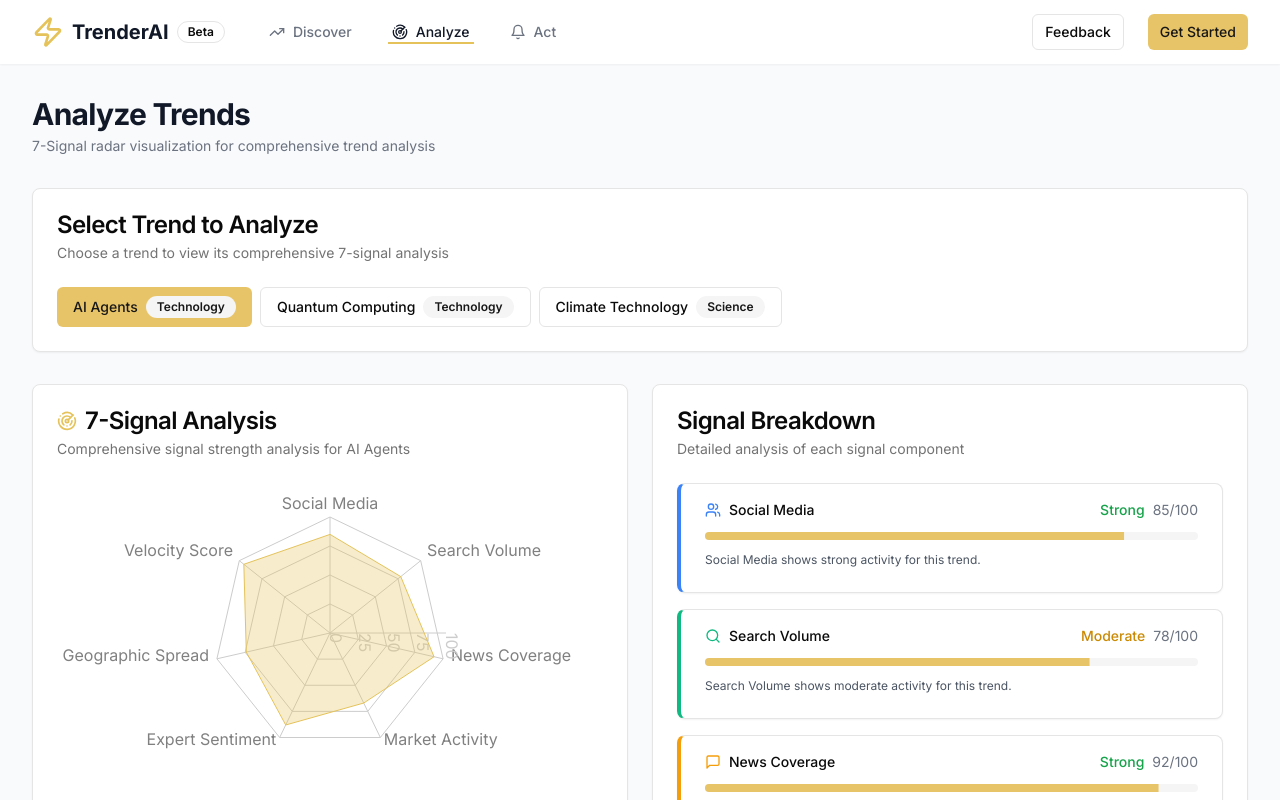
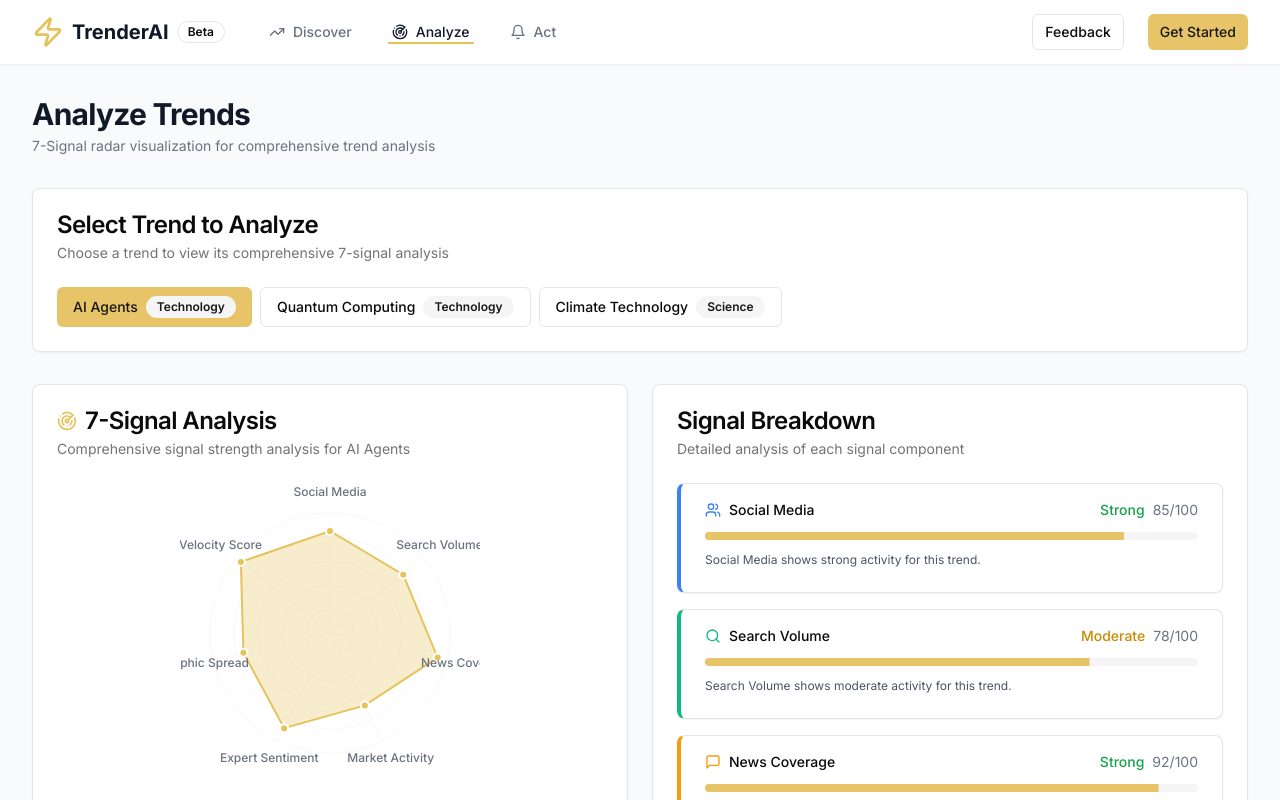
Before and after one commit to jshowlay/trenderai3, a Next.js app: page /analyze in a window 1280 px wide. Shown: the top 800 px of the page. Built offline with nearby package versions, Linux system fonts and the light colour scheme.

Commit message:
Replace Recharts with custom SVG radar chart
- Remove problematic Recharts dependency entirely
- Implement custom SVG-based radar chart component
- Fix JavaScript syntax errors during build
- Maintain same visual appearance and functionality
- Ensure Vercel deployment compatibility

```diff
--- a/components/radar-chart.tsx
+++ b/components/radar-chart.tsx
@@ -1,6 +1,5 @@
 'use client';
 
-import { Radar, RadarChart as RechartsRadarChart, PolarGrid, PolarAngleAxis, PolarRadiusAxis, ResponsiveContainer } from 'recharts';
 import type { RadarSignal } from '@/types/analysis';
 
 interface RadarChartProps {
@@ -9,29 +8,112 @@ interface RadarChartProps {
 }
 
 export function RadarChart({ data, height = 300 }: RadarChartProps) {
-  // Transform data for recharts
-  const chartData = data.map(item => ({
-    name: item.name,
-    value: item.value,
-    fullMark: 100
-  }));
+  const maxValue = 100;
+  const centerX = 150;
+  const centerY = 150;
+  const radius = 120;
+
+  // Calculate points for the radar chart
+  const points = data.map((item, index) => {
+    const angle = (index * 2 * Math.PI) / data.length - Math.PI / 2;
+    const value = (item.value / maxValue) * radius;
+    const x = centerX + value * Math.cos(angle);
+    const y = centerY + value * Math.sin(angle);
+    return { x, y, name: item.name, value: item.value };
+  });
+
+  // Create path for the radar area
+  const pathData = points.map((point, index) =>
+    `${index === 0 ? 'M' : 'L'} ${point.x} ${point.y}`
+  ).join(' ') + ' Z';
+
+  // Create grid circles
+  const gridCircles = [0.2, 0.4, 0.6, 0.8, 1.0].map((scale, index) => (
+    <circle
+      key={index}
+      cx={centerX}
+      cy={centerY}
+      r={radius * scale}
+      fill="none"
+      stroke="#e5e7eb"
+      strokeWidth="1"
+      opacity={0.3}
+    />
+  ));
+
+  // Create grid lines
+  const gridLines = data.map((_, index) => {
+    const angle = (index * 2 * Math.PI) / data.length - Math.PI / 2;
+    const x = centerX + radius * Math.cos(angle);
+    const y = centerY + radius * Math.sin(angle);
+    return (
+      <line
+        key={index}
+        x1={centerX}
+        y1={centerY}
+        x2={x}
+        y2={y}
+        stroke="#e5e7eb"
+        strokeWidth="1"
+        opacity={0.3}
+      />
+    );
+  });
 
   return (
-    <div className="w-full" style={{ height }}>
-      <ResponsiveContainer width="100%" height="100%">
-        <RechartsRadarChart data={chartData}>
-          <PolarGrid />
-          <PolarAngleAxis dataKey="name" />
-          <PolarRadiusAxis domain={[0, 100]} />
-          <Radar
-            name="Signal Strength"
-            dataKey="value"
-            stroke="#e5c35a"
+    <div className="w-full flex justify-center" style={{ height }}>
+      <svg width="300" height="300" viewBox="0 0 300 300">
+        {/* Grid circles */}
+        {gridCircles}
+
+        {/* Grid lines */}
+        {gridLines}
+
+        {/* Radar area */}
+        <path
+          d={pathData}
+          fill="#e5c35a"
+          fillOpacity={0.3}
+          stroke="#e5c35a"
+          strokeWidth="2"
+        />
+
+        {/* Data points */}
+        {points.map((point, index) => (
+          <circle
+            key={index}
+            cx={point.x}
+            cy={point.y}
+            r="4"
             fill="#e5c35a"
-            fillOpacity={0.3}
+            stroke="#fff"
+            strokeWidth="2"
           />
-        </RechartsRadarChart>
-      </ResponsiveContainer>
+        ))}
+
+        {/* Labels */}
+        {points.map((point, index) => {
+          const angle = (index * 2 * Math.PI) / data.length - Math.PI / 2;
+          const labelRadius = radius + 20;
+          const labelX = centerX + labelRadius * Math.cos(angle);
+          const labelY = centerY + labelRadius * Math.sin(angle);
+
+          return (
+            <text
+              key={index}
+              x={labelX}
+              y={labelY}
+              textAnchor="middle"
+              dominantBaseline="middle"
+              fontSize="12"
+              fill="#6b7280"
+              className="font-medium"
+            >
+              {point.name}
+            </text>
+          );
+        })}
+      </svg>
     </div>
   );
 }
--- a/package.json
+++ b/package.json
@@ -61,7 +61,6 @@
     "react-dom": "^18.2.0",
     "react-hook-form": "^7.53.0",
     "react-resizable-panels": "^2.1.3",
-    "recharts": "^2.8.0",
     "sonner": "^1.5.0",
     "tailwind-merge": "^2.5.2",
     "tailwindcss": "^3.4.0",
```
